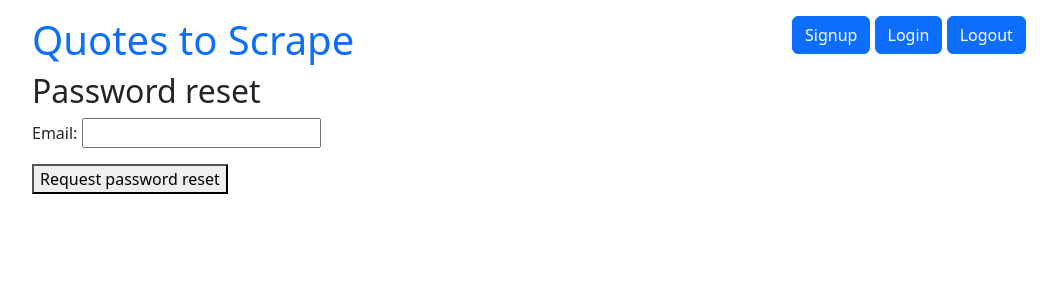
After one commit to Roman-K26/goit_homework_M2T10_V3, a Django app: page /users/reset-password/ in a window 1280 px wide. The commit adds this page. Shown: the top 300 px of the page, without its empty margins (50-1107 px from the left). Run offline with Django 5.2, Linux system fonts and the light colour scheme; parts of the project's set-up code (start-up, migrations or seed data) failed here and were passed over.

Commit message:
password reset

```diff
--- a/hw_project/users/templates/users/login.html
+++ b/hw_project/users/templates/users/login.html
@@ -34,6 +34,9 @@
         </div>
         <button type="submit" class="btn btn-primary">Submit</button>
         <button type="reset" class="btn btn-secondary">Reset</button>
+        <div class="small text-center">
+        <a href="{% url "users:password_reset" %}" class="text-center"><i>Forgot Password?</i></a>
+    </div>
     </form>
 </div>
 {% endblock %}
--- /dev/null
+++ b/hw_project/users/templates/users/password_reset.html
@@ -0,0 +1,12 @@
+{% extends "quotes/base.html" %}
+
+{% block content %}
+
+<h2>Password reset</h2>
+<form method="post">
+    {% csrf_token %}
+    {{ form.as_p }}
+    <button type="submit">Request password reset</button>
+</form>
+
+{% endblock %}
--- /dev/null
+++ b/hw_project/users/templates/users/password_reset_subject.txt
@@ -0,0 +1 @@
+Password Reset
--- a/hw_project/users/urls.py
+++ b/hw_project/users/urls.py
@@ -1,5 +1,5 @@
 from django.urls import path, include
-from django.contrib.auth.views import LoginView, LogoutView
+from django.contrib.auth.views import LoginView, LogoutView, PasswordResetDoneView, PasswordResetConfirmView, PasswordResetCompleteView
 
 from . import views
 from .forms import LoginForm
@@ -11,5 +11,15 @@ urlpatterns = [
     path('signin/',
          LoginView.as_view(template_name='users/login.html', form_class=LoginForm, redirect_authenticated_user=True),
          name='signin'),
-    path('logout/', LogoutView.as_view(template_name='users/logout.html'), name='logout')
+    path('logout/', views.logoutuser, name='logout'),
+    path('reset-password/', views.ResetPasswordView.as_view(), name='password_reset'),
+    path('reset-password/done/', PasswordResetDoneView.as_view(template_name='users/password_reset_done.html'),
+         name='password_reset_done'),
+    path('reset-password/confirm/<uidb64>/<token>/',
+         PasswordResetConfirmView.as_view(template_name='users/password_reset_confirm.html',
+                                          success_url='/users/reset-password/complete/'),
+         name='password_reset_confirm'),
+    path('reset-password/complete/',
+         PasswordResetCompleteView.as_view(template_name='users/password_reset_complete.html'),
+         name='password_reset_complete')
 ]
--- a/hw_project/users/views.py
+++ b/hw_project/users/views.py
@@ -2,7 +2,14 @@ from django.shortcuts import render, redirect
 from django.views import View
 from django.contrib import messages
 
-from .forms import RegisterForm
+from django.contrib.auth.views import PasswordResetView
+from django.contrib.messages.views import SuccessMessageMixin
+from django.urls import reverse_lazy
+from django.contrib.auth import authenticate, login, logout
+from django.contrib.auth.decorators import login_required
+from django.shortcuts import render, redirect
+
+from .forms import RegisterForm, LoginForm
 
 
 # Create your views here.
@@ -28,3 +35,16 @@ class RegisterView(View):
             messages.success(request, f"Вітаємо {username}. Ваш акаунт успішно створено")
             return redirect(to="users:signin")
         return render(request, self.template_name, {"form": form})
+
+class ResetPasswordView(SuccessMessageMixin, PasswordResetView):
+    template_name = 'users/password_reset.html'
+    email_template_name = 'users/password_reset_email.html'
+    html_email_template_name = 'users/password_reset_email.html'
+    success_url = reverse_lazy('users:password_reset_done')
+    success_message = "An email with instructions to reset your password has been sent to %(email)s."
+    subject_template_name = 'users/password_reset_subject.txt'
+
+@login_required
+def logoutuser(request):
+    logout(request)
+    return redirect(to='quotes:root')
```
Also changed, not shown: hw_project/hw_project/settings.py (+12 -0 lines), hw_project/users/templates/users/password_reset_complete.html (added, +7 -0 lines), hw_project/users/templates/users/password_reset_confirm.html (added, +12 -0 lines), hw_project/users/templates/users/password_reset_done.html (added, +8 -0 lines), hw_project/users/templates/users/password_reset_email.html (added, +13 -0 lines).
